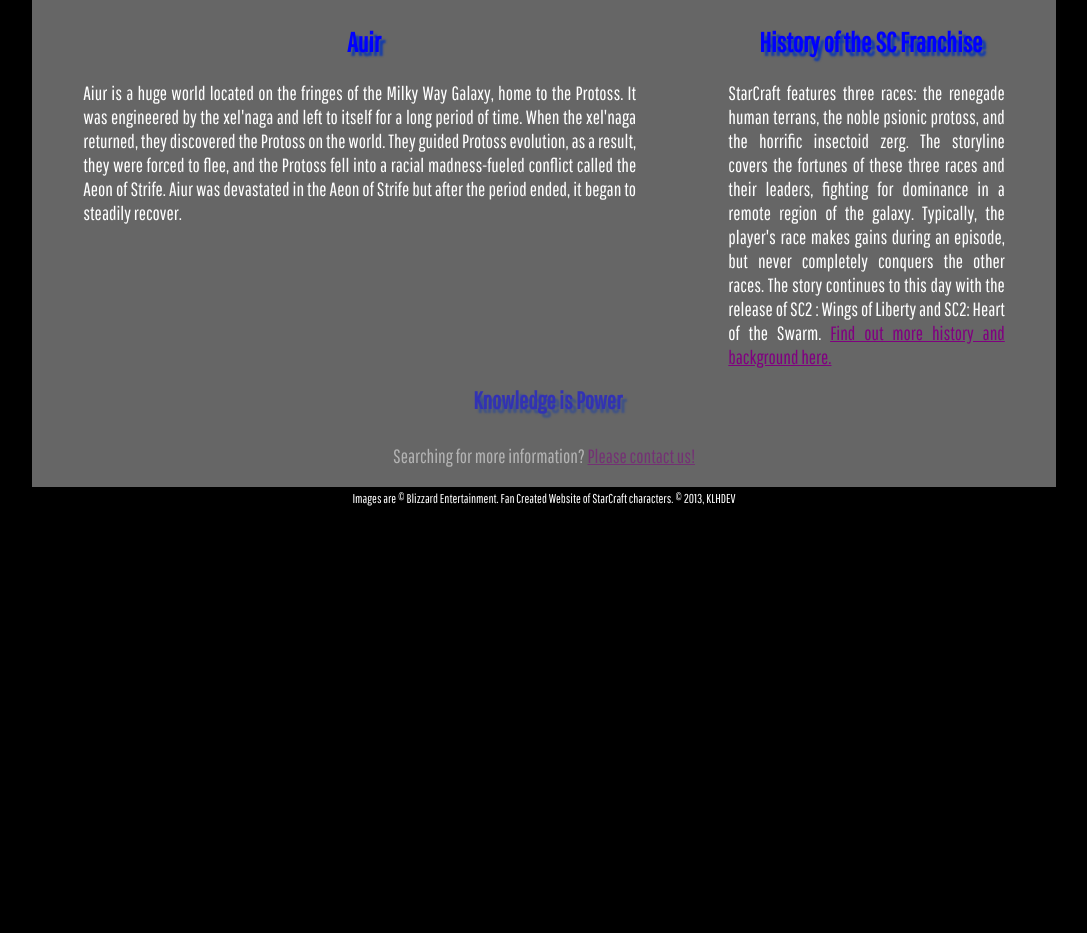
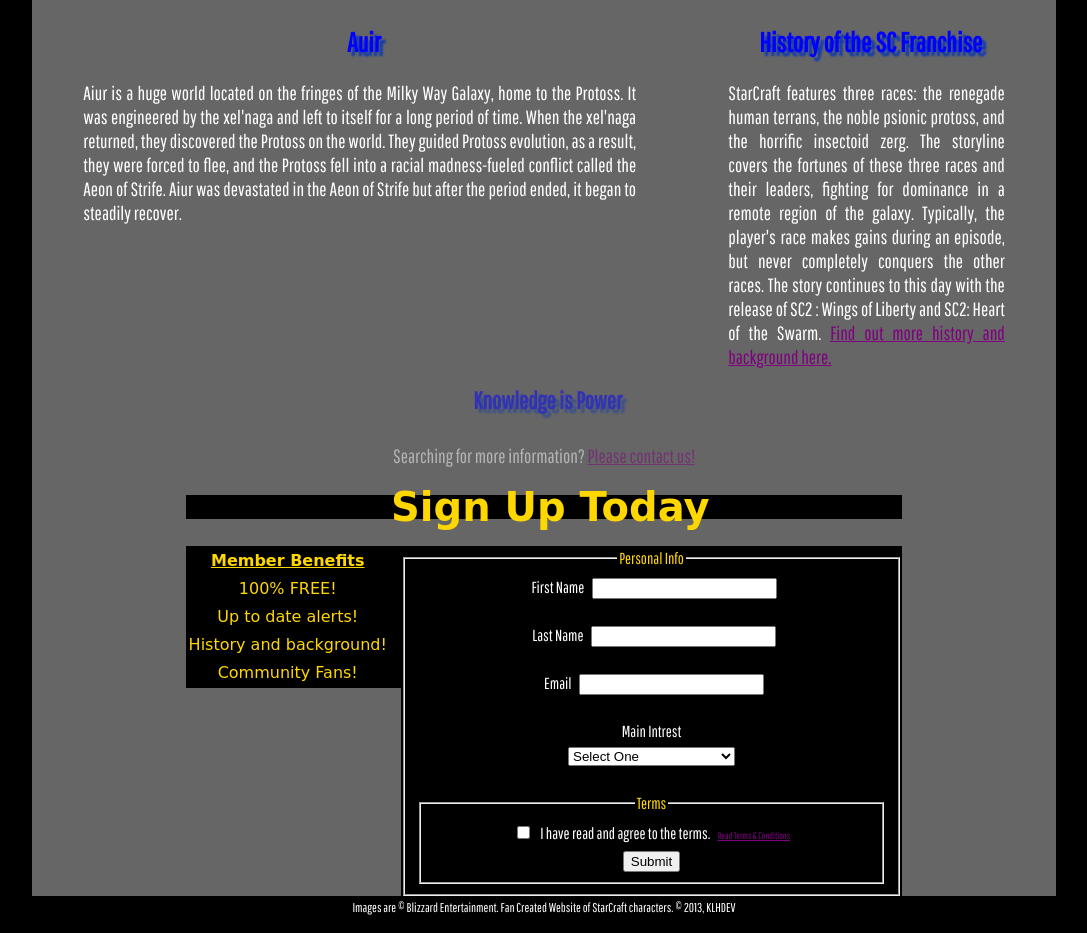
Before and after one commit to KLHeatherly/wsd, a plain HTML site: page index.html in a window 1280 px wide. Shown: the part 1534-2467 px from the top of the page, without its empty margins (96-1183 px from the left). Before the commit the page ends 2058 px from the top, so only its background shows below. Drawn offline with Linux system fonts and the light colour scheme; a web font is replaced by a local one.

Commit message:
Form Changes

```diff
--- a/css/main.css
+++ b/css/main.css
@@ -31,7 +31,8 @@ img{
 }
 
 #ctaimgwrapper img{
-	max-width: 100%
+	max-width: 100%;
+	float: left;
 }
 
 
@@ -174,11 +175,11 @@ aside{
 	margin-top: 1em;
 	text-align: center;
 
-	-ms- opacity: 0.5;
-	-moz- opacity: 0.5;
-	-webkit- opacity: 0.5;
-	-O- opacity: 0.5;
-	-khtml- opacity: 0.5;
+	-ms-opacity: 0.5;
+	-moz-opacity: 0.5;
+	-webkit-opacity: 0.5;
+	-O-opacity: 0.5;
+	-khtml-opacity: 0.5;
 	opacity: 0.5;
 
 }
@@ -208,7 +209,70 @@ footer p{
     margin-left: 8em;
 }
 
-/*  Media */
+/* ------------Form ---------------*/
+
+#formcontainer{
+	margin: 0 auto;
+	padding: 0;
+	width: 70%;
+	height: 100%;
+	background-color: black;
+}
+#table{
+	font-family: "Joti One", cursive;
+	font-size: 1em;
+	line-height: 1.5em;
+	color: gold;
+	margin: 0;
+	padding: 0;
+	background-color: black;
+	width: 30%;
+	float: left;
+
+}
+
+#signupform{
+	margin: 0;
+	padding: 0;
+	width: 70%;
+	text-align: center;
+	float: right;
+	background-color: black;
+
+}
+
+.h1form{
+	font-family: "Joti One", cursive;
+	font-size: 2.5em;
+	color: gold;
+	text-shadow: none;
+}
+
+.terms{
+	font-size: .6em;
+
+}
+
+label{
+	padding: 0 5px;
+}
+
+legend{
+	color: gold;
+}
+
+/* ------------Table -------*/
+
+table{
+	text-align: center;
+}
+
+th{
+	text-decoration: underline;
+	font-weight: bold;
+}
+
+/* ------------ Media --------------*/
 
 
 @media screen and (min-width: 768px) and (max-width: 959px){
@@ -248,6 +312,14 @@ footer p{
 section, aside{
 	width: 40%
 }
+
+.h1form{
+	font-family: "Joti One", cursive;
+	font-size: 2em;
+	color: gold;
+	text-shadow: none;
+}
+
 
 
 }
@@ -297,6 +369,23 @@ section, aside{
 	width: 90%;
 }
 
+.h1form{
+	font-family: "Joti One", cursive;
+	font-size: 1.5em;
+	color: gold;
+	text-shadow: none;
+}
+
+#table{
+	text-indent: -999999px;
+	color: black;
+}
+
+#signupform{
+	float: none;
+}
+
+
 
 
 }
--- a/index.html
+++ b/index.html
@@ -108,6 +108,92 @@
 		</div> <!--  End home_content div -->
 
 
+		<div id="formcontainer"> <!--   Form Container Div -->
+
+			<h1 class="h1form">Sign Up Today</h1>
+
+			<div id="table"> <!--  Table Div -->
+
+				<table>
+					<tr>
+						<th>Member Benefits</th>
+					</tr>
+					<tr>
+						<td>100% FREE!</td>
+					</tr>
+					<tr>
+						<td>Up to date alerts!</td>
+					</tr>
+					<tr>
+						<td>History and background!</td>
+					</tr>
+					<tr>
+						<td>Community Fans!</td>
+					</tr>
+				</table>
+
+			</div> <!--  End Table Div -->
+
+
+				<div id="signupform"> <!-- Sign Up Form Div -->
+
+				<form method="get" action="forms.html">
+					<fieldset>
+					<legend>Personal Info</legend>
+					<div>
+						<label for="first_name">First Name</label>
+						<input type="text" name="first_name" id="first_name"/>
+					</div>
+					<br/>
+					<div>
+						<label for="last_name">Last Name</label>
+						<input type="text" name="last_name" id="last_name"/>
+					</div>
+					<br/>
+					<div>
+						<label for="email">Email</label>
+						<input type="text" name="email" id="email"/>
+					</div>
+
+					<br/>
+
+					<div>
+						<label for="intrest">Main Intrest</label>
+					</div>
+
+					<div>
+						<select name="intrest" id="intrest">
+							<option>Select One</option>
+							<option>History & Background</option>
+							<option>Concept Artwork</option>
+							<option>Community Interaction</option>
+							<option>Email Updates</option>
+							<option>Under Development Info</option>
+						</select>
+					</div>
+
+					<br/>
+
+						<fieldset>
+						<legend>Terms</legend>
+					<div>
+						<input type="checkbox" name="terms" id="terms"/>
+						<label for="terms">I have read and agree to the terms.</label>
+						<span class="terms"><a href="#">Read Terms & Conditions</a></span>
+					</div>
+
+						<input type="submit" />
+
+						</fieldset>
+						</fieldset>
+				</form>
+
+				</div> <!-- End Sign Up Form Div -->
+
+
+		</div> <!-- End Form Container Div -->
+
+
 		<footer>
 		<p>Images are &copy; Blizzard Entertainment.  Fan Created Website of StarCraft characters. &copy; 2013, KLHDEV</p>
 		</footer>
```
